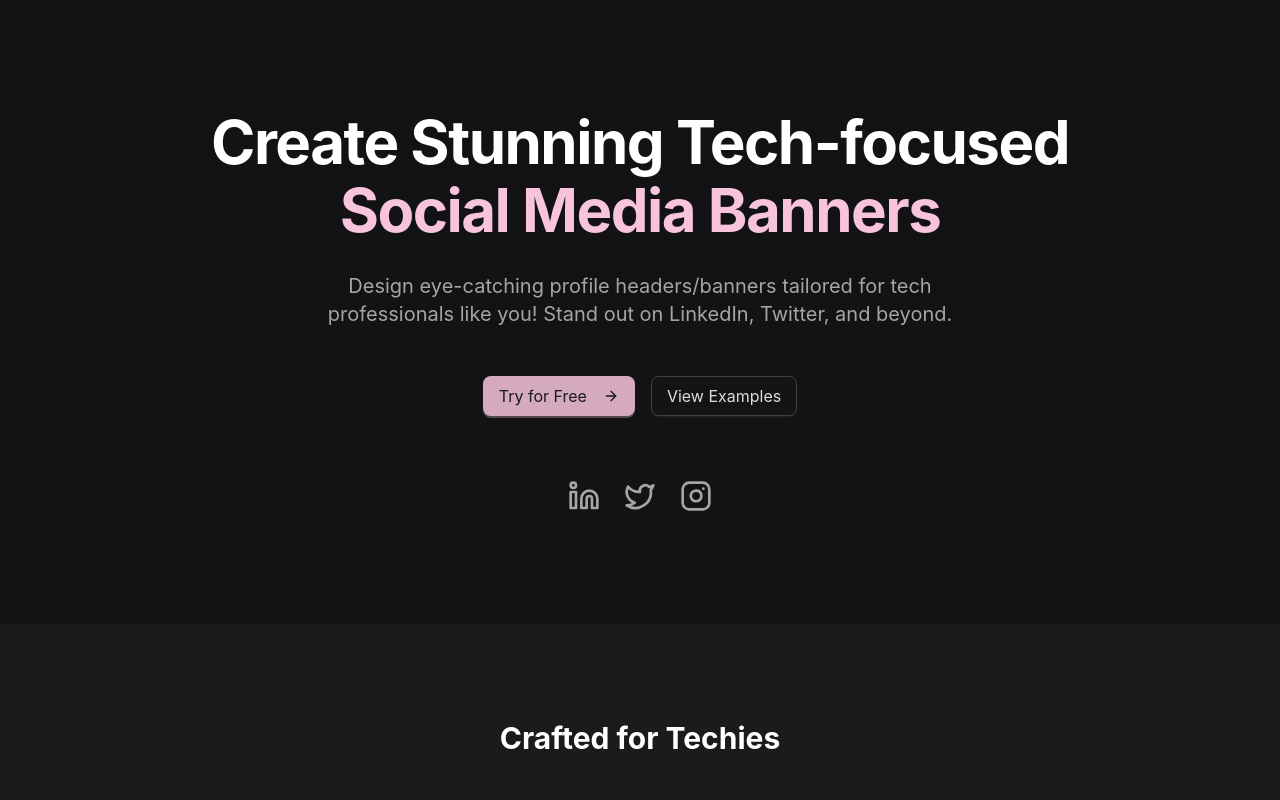
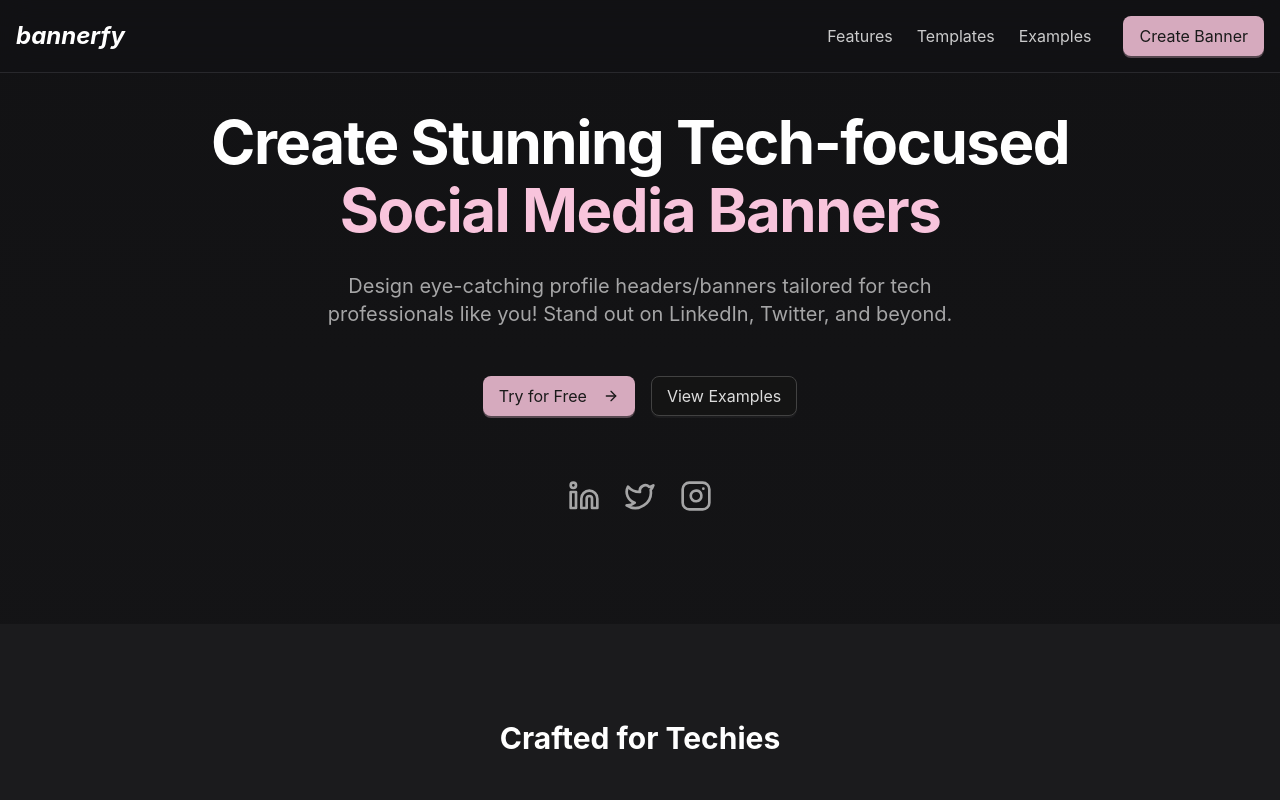
Before and after one commit to eimaam/profilecover, a React (Vite) app: page / in a window 1280 px wide. Shown: the top 800 px of the page. Built offline with nearby package versions, Linux system fonts and the light colour scheme.

Commit message:
feat: add Navbar component and integrate it into Header for improved navigation

```diff
--- a/src/components/home/layout/Header.tsx
+++ b/src/components/home/layout/Header.tsx
@@ -1,3 +1,4 @@
+import { Navbar } from "@/components/ui/Navbar";
 import { Button } from "antd";
 import {
   ArrowRight,
@@ -9,6 +10,7 @@ import {
 export function Header() {
   return (
     <div className="">
+      <Navbar />
       <header className="container mx-auto px-4 py-24 md:py-28 flex flex-col items-center text-center gap-8">
         {/* TODO: uncomment once tier feature is ready */}
         {/* <Tag
--- /dev/null
+++ b/src/components/ui/Navbar.tsx
@@ -0,0 +1,86 @@
+import { motion } from "framer-motion";
+import { Button } from "antd";
+import { Link } from "react-router-dom";
+import { useState } from "react";
+import { MenuOutlined, CloseOutlined } from "@ant-design/icons";
+
+export function Navbar() {
+  const [isMenuOpen, setIsMenuOpen] = useState(false);
+
+  const navItems = [
+    { label: "Features", href: "#features" },
+    { label: "Templates", href: "#templates" },
+    { label: "Examples", href: "#examples" },
+  ];
+
+  return (
+    <motion.nav
+      initial={{ y: -100 }}
+      animate={{ y: 0 }}
+      className="fixed top-0 left-0 right-0 z-50 bg-background/80 backdrop-blur-lg border-b border-border"
+    >
+      <div className="container mx-auto px-4 py-4">
+        <div className="flex items-center justify-between">
+          <Link to="/" className="text-2xl italic font-bold">
+            bannerfy
+          </Link>
+
+          {/* Desktop Navigation */}
+          <div className="hidden md:flex items-center space-x-8">
+            <div className="flex items-center space-x-6">
+              {navItems.map((item) => (
+                <a
+                  key={item.label}
+                  href={item.href}
+                  className="text-foreground/80 hover:text-primary transition-colors"
+                >
+                  {item.label}
+                </a>
+              ))}
+            </div>
+            <Link to="/editor">
+              <Button type="primary" size="large">
+                Create Banner
+              </Button>
+            </Link>
+          </div>
+
+          {/* Mobile Menu Button */}
+          <button
+            className="md:hidden text-foreground"
+            onClick={() => setIsMenuOpen(!isMenuOpen)}
+          >
+            {isMenuOpen ? <CloseOutlined /> : <MenuOutlined />}
+          </button>
+        </div>
+
+        {/* Mobile Navigation */}
+        {isMenuOpen && (
+          <motion.div
+            initial={{ opacity: 0, y: -20 }}
+            animate={{ opacity: 1, y: 0 }}
+            className="md:hidden py-4"
+          >
+            <div className="flex flex-col space-y-4">
+              {navItems.map((item) => (
+                <a
+                  key={item.label}
+                  href={item.href}
+                  className="text-foreground/80 hover:text-primary transition-colors"
+                  onClick={() => setIsMenuOpen(false)}
+                >
+                  {item.label}
+                </a>
+              ))}
+              <Link to="/editor" onClick={() => setIsMenuOpen(false)}>
+                <Button type="primary" size="large" block>
+                  Create Banner
+                </Button>
+              </Link>
+            </div>
+          </motion.div>
+        )}
+      </div>
+    </motion.nav>
+  );
+}
```
